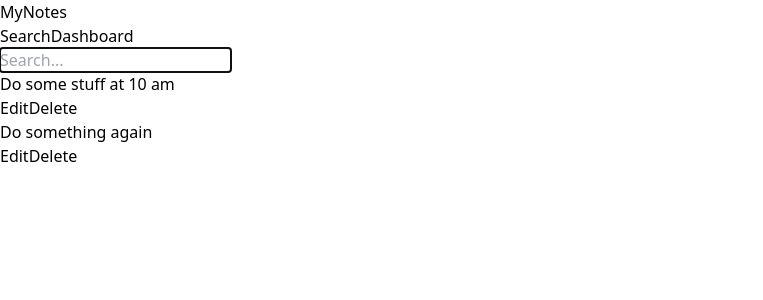
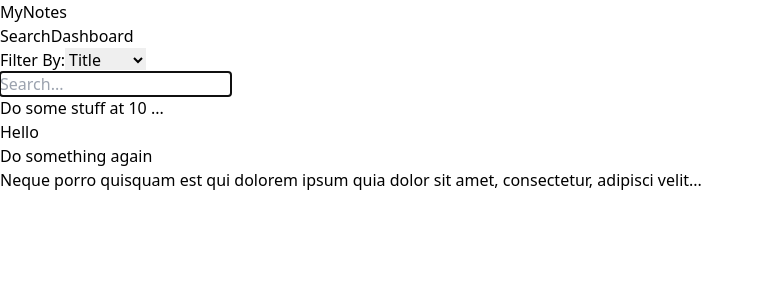
Before and after one commit to Kirill-jsdev/notes_test, a React (Vite) app: page /search in a window 1280 px wide. Shown: the top 300 px of the page, without its empty margins (0-763 px from the left). Built offline with nearby package versions, Linux system fonts and the light colour scheme.

Commit message:
Added search by title and content

```diff
--- a/src/pages/CreatePage.tsx
+++ b/src/pages/CreatePage.tsx
@@ -16,7 +16,6 @@ const CreatePage = () => {
     const navigate = useNavigate()
 
     const [notebook, setNotebook] = useState()
-
     const notebooks = useSelector(state => state.notebooks.notebooks)
 
     useEffect(() => {
--- a/src/pages/EditPage.tsx
+++ b/src/pages/EditPage.tsx
@@ -1,11 +1,7 @@
 import {useRef, useState, useEffect} from 'react'
 import {useSelector, useDispatch} from 'react-redux'
 import { useNavigate, useParams } from 'react-router-dom'
-
 import { editNote } from '../store/slice'
-
-
-
 
 const EditPage = () => {
 
@@ -30,10 +26,8 @@ const EditPage = () => {
             const newNotes = [...notebook.notes]
             newNotes[noteIndex] = note
             const editedNotebook = {...notebook, notes: [...newNotes]}
-            console.log(editedNotebook, 'AAA')
             dispatch(editNote(editedNotebook))
         }
-
 
         navigate(`/notes/${notebookId}`)
     }
--- a/src/pages/SearchPage.tsx
+++ b/src/pages/SearchPage.tsx
@@ -5,29 +5,14 @@ const SearchPage = () => {
 
     const [notes, setNotes] = useState([])
     const [filteredNotes, setFilteredNotes] = useState([])
-
+    const [filterBy, setFilterBy] = useState('title')
     const inputRef = useRef<HTMLInputElement>(null)
 
     useEffect(() => {
         if (inputRef.current) {
             inputRef.current.focus();
         }
-    }, []);
-
-
-    const notebooks = useSelector(state => state.notebooks.notebooks)
-
-    const handleChange = (e: React.ChangeEvent<HTMLInputElement>) => {
-        const term = e.target.value
-
-        if(!term.length) {
-            setFilteredNotes(notes)
-            return
-        }
-
-        const filtered = notes.filter(n => n.title.toLowerCase().includes(term))
-        setFilteredNotes(filtered)
-    }
+    }, [])
 
     useEffect(() => {
         const allNotes = [];
@@ -37,35 +22,82 @@ const SearchPage = () => {
             allNotes.push(n);
           }
         }
+
         setNotes(allNotes)
         setFilteredNotes(allNotes)
 
-      }, []);
+    }, [])
+
+
+    const notebooks = useSelector(state => state.notebooks.notebooks)
+
+    const handleChange = (e: React.ChangeEvent<HTMLInputElement>) => {
+        const term = e.target.value.toLowerCase()
+
+        if(!term.length) {
+            setFilteredNotes(notes)
+            return
+        }
+
+        const filtered = notes.filter(n => n[filterBy].toLowerCase().includes(term))
+        setFilteredNotes(filtered)
+    }
+
+    const handleFilterChange = (e: React.ChangeEvent<HTMLSelectElement>) => {
+        setFilterBy(e.target.value)
+    }
 
     return (
         <div className="max-w-screen-xl mx-auto p-4">
 
-            <input type="text" ref={inputRef} onChange={handleChange} className="mb-10 px-1"  placeholder="Search..." />
+            <form className="w-full max-w-sm">
+                <div className="mb-4">
+                    <label htmlFor="filterBy" className="block text-gray-700">Filter By:</label>
+                    <select
+                        id="filterBy"
+                        onChange={(e) => handleFilterChange(e)}
+                        className="block w-full px-4 py-2 mt-2 bg-white border rounded-lg shadow-md focus:ring focus:ring-blue-300"
+                    >
+                        <option value="title">Title</option>
+                        <option value="content">Content</option>
+                    </select>
+                </div>
+
+                <div className="mb-4">
+                    <input
+                    type="text"
+                    ref={inputRef}
+                    onChange={handleChange}
+                    className="w-full px-4 py-2 bg-white border rounded-lg shadow-md focus:ring focus:ring-blue-300"
+                    placeholder="Search..."
+                    />
+                </div>
+            </form>
+
 
             <div className="grid grid-cols-1 md:grid-cols-2 lg:grid-cols-3 gap-4">
 
             {filteredNotes.length > 0 ? (
-            filteredNotes.map(note => (
-                <div key={note.id} className="border p-4 hover:bg-gray-100 rounded-lg flex justify-between">
-                <p className="flex-grow text-lg font-semibold mb-2">{note.title}</p>
-                <div className="flex items-center space-x-2">
-                    <button className="text-blue-500">
-                    Edit
-                    </button>
-                    <button className="text-red-500">
-                    Delete
-                    </button>
-                </div>
-                </div>
-            ))
-            ) : (
-            <p>There are no notes</p>
-            )}
+                filteredNotes.map((note) => {
+                    const truncatedTitle = note.title.length > 20 ? note.title.substring(0, 20) + '...' : note.title;
+
+                    return (
+                    <div key={note.id} className="border p-4 hover:bg-gray-100 rounded-lg flex flex-col">
+                        <div className="mb-2">
+                        <p className="text-lg font-semibold overflow-ellipsis overflow-hidden whitespace-nowrap">
+                            {truncatedTitle}
+                        </p>
+                        </div>
+                        <div className="flex-grow overflow-hidden text-sm">
+                        {note.content}
+                        </div>
+                    </div>
+                    );
+                })
+                ) : (
+                    <p>There are no notes</p>
+                    )
+            }
 
           </div>
         </div>
--- a/src/store/slice.ts
+++ b/src/store/slice.ts
@@ -9,7 +9,7 @@ const initialState = {
                 {
                     id: '01',
                     title: "Do some stuff at 10 am",
-                    content: 'Onsectetur adipiscing elit, sed do eiusmod '
+                    content: 'Hello'
                 },
                 {
                     id: '02',
```
